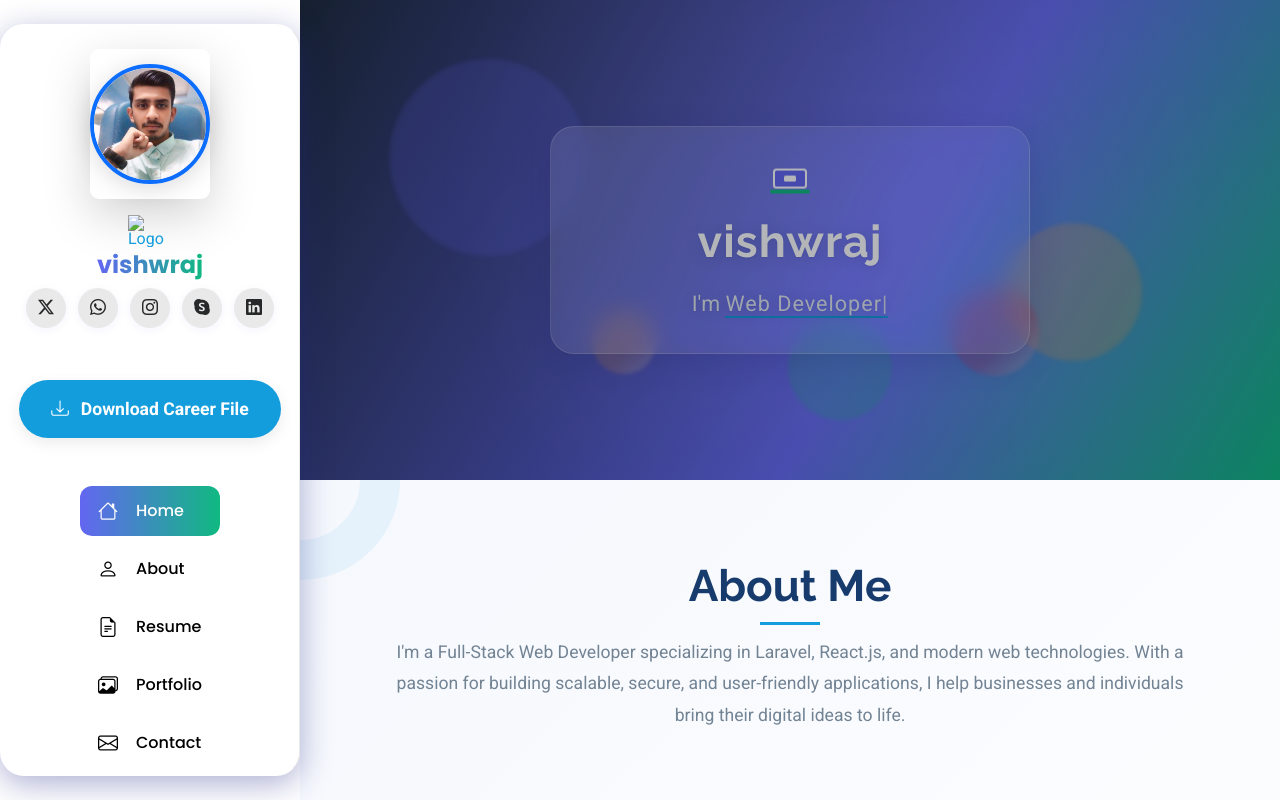
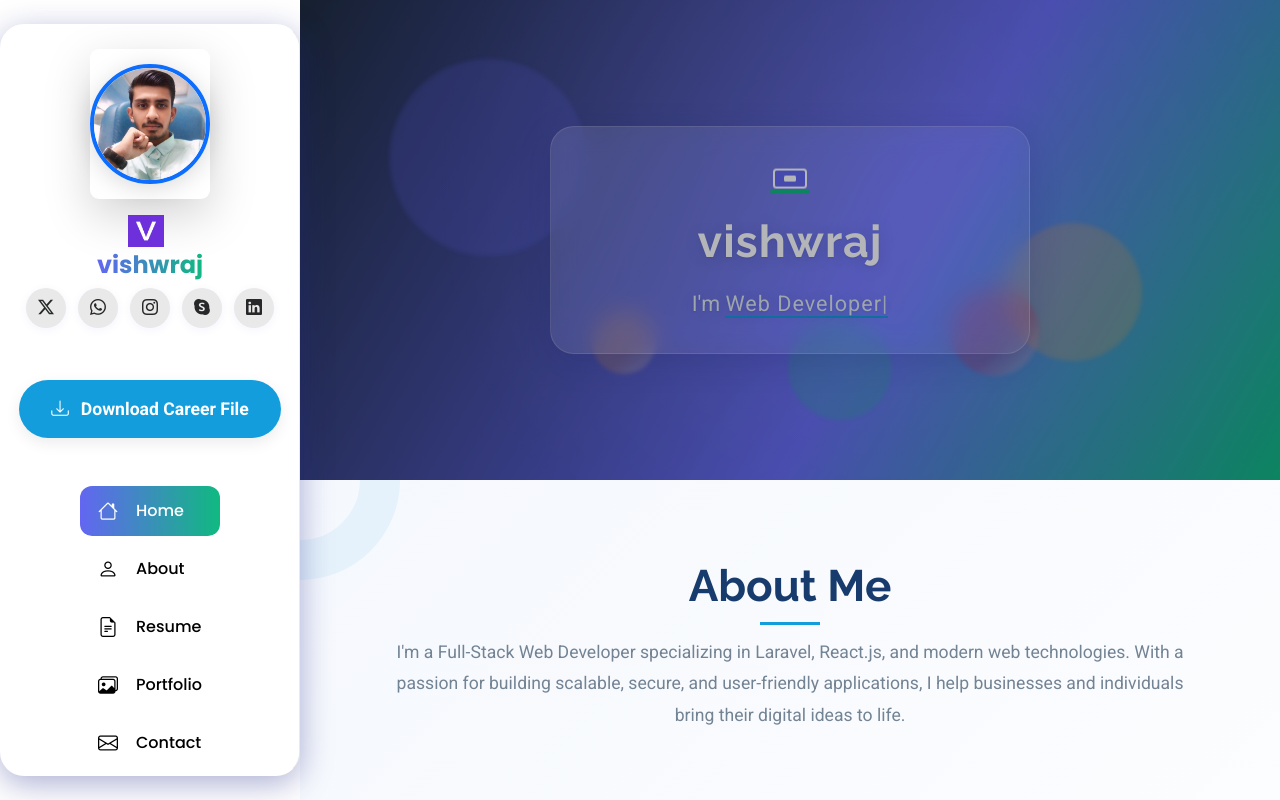
Before and after one commit to apit04726/portfolio-live, a plain HTML site: page index.html in a window 1280 px wide. Shown: the top 800 px of the page. Drawn offline with Linux system fonts and the light colour scheme.

Commit message:
fix: update logo image source to use the correct asset path

```diff
--- a/index.html
+++ b/index.html
@@ -56,7 +56,7 @@
     </div>
 
     <a href="index.html" class="logo d-flex flex-column align-items-center justify-content-center mb-2">
-      <img src="assets/img/logo.png" alt="Logo" class="mb-1" style="width:36px;height:36px;">
+      <img src="assets/img/favi-new.png" alt="Logo" class="mb-1" style="width:36px;height:36px;">
       <h1 class="sitename fw-bold text-gradient mb-0">vishwraj</h1>
     </a>
 
```
